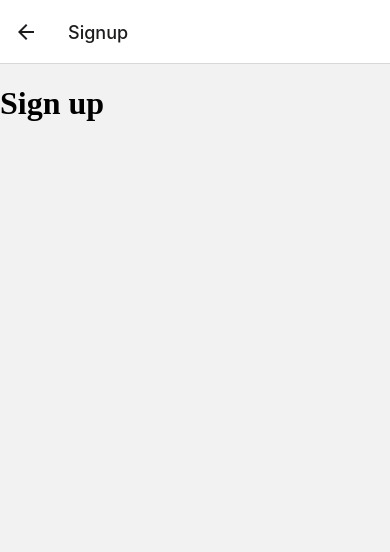
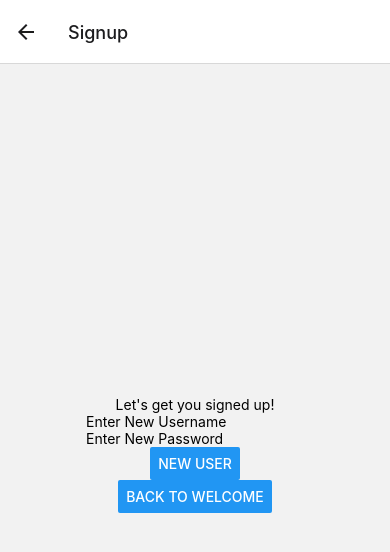
Before and after one commit to notdien/cen4010_group19, a React Native app in the folder frontend/: screen /Signup in a window 390 px wide. Shown: the top 552 px of the page. Built offline with nearby package versions, Linux system fonts and the light colour scheme.

Commit message:
got sign up and login to work

```diff
--- a/frontend/pages/login.js
+++ b/frontend/pages/login.js
@@ -1,12 +1,61 @@
-import React from "react";
+import React, {useState} from 'react';
+import { Button, StyleSheet, View, TouchableOpacity, Text, TextInput } from 'react-native';
+import axios from 'axios';
 
-export default function Login() {
+export default function Login({navigation} ) {
     console.log("Welcome to the login page")
+
+    const [username, setUsername] = useState('');
+    const [password, setPassword] = useState('');
+
+    const handleLogin = async () => {
+        try {
+            const response = await axios.post('http://localhost:5678/login', {
+                username,
+                password
+            });
+            if (response.data.Message === 'Login successful!') {
+                <Text>Login Successful!</Text>
+                console.log("Successful login!")
+                navigation.navigate("Home")
+            }
+        }
+        catch (error) {
+            if(error.response) {
+                Alert.alert("Error", error.response.data.Message);
+                <Text>Login Unsuccessful!</Text>
+            }
+            else {
+                console.log('Error', error.response.data.Message);
+                <Text>Login Unsuccessful!</Text>
+            }
+        }
+    }
+
     return (
         <React.Fragment>
-            <h1>
-                Login Page
-            </h1>
+            <View style ={{ flex: 1, alignItems: "center", justifyContent: "center" }}>
+            <Text>Login</Text>
+            <TextInput
+                id = "username"
+                onChangeText={(text) => setUsername(text)}
+                value={username}
+                placeholder="Enter Username"
+                autoCompleteType="username"
+            />
+            <TextInput
+                id = "password"
+                onChangeText={(text) => setPassword(text)}
+                value={password}
+                placeholder="Enter Password"
+                autoCompleteType="password"
+            />
+            <Button title="Login" onPress={handleLogin} />
+            <Button
+                title="Back to Welcome"
+                onPress={() => navigation.navigate("Welcome")}
+            />
+            </View>
         </React.Fragment>
     )
 }
--- a/frontend/pages/signup.js
+++ b/frontend/pages/signup.js
@@ -1,12 +1,50 @@
-import React from "react";
+import React, { useState } from 'react';
+import { StyleSheet, Button, View, Text, TextInput } from "react-native";
+import axios from 'axios';
 
-export default function Signup() {
+export default function Signup( {navigation} ) {
     console.log("Welcome to the signup")
+
+    const [username, setUsername] = useState('');
+    const [password, setPassword] = useState('');
+
+    const handleSignup = async () => {
+        try {
+            const response = await axios.post('http://localhost:5678/signup', {
+                username,
+                password,
+            });
+            console.log(response.data);
+
+            navigation.navigate("Home")
+        }
+        catch (error) {
+            console.log(error);
+        }
+    };
+
     return (
-        <React.Fragment>
-            <h1>
-                Sign up
-            </h1>
-        </React.Fragment>
+        <View style ={{ flex: 1, alignItems: "center", justifyContent: "center" }}>
+            <Text>Let's get you signed up!</Text>
+            <TextInput
+                id = "username"
+                onChangeText={(text) => setUsername(text)}
+                value={username}
+                placeholder="Enter New Username"
+                autoCompleteType="username"
+            />
+            <TextInput
+                id = "password"
+                onChangeText={(text) => setPassword(text)}
+                value={password}
+                placeholder="Enter New Password"
+                autoCompleteType="password"
+            />
+            <Button title="New User" onPress={handleSignup} />
+            <Button
+                title="Back to Welcome"
+                onPress={() => navigation.navigate("Welcome")}
+            />
+        </View>
     )
 }
--- a/frontend/pages/welcome.js
+++ b/frontend/pages/welcome.js
@@ -1,4 +1,3 @@
-
 import * as React from 'react';
 import { Button, View, Text } from "react-native";
 
```
